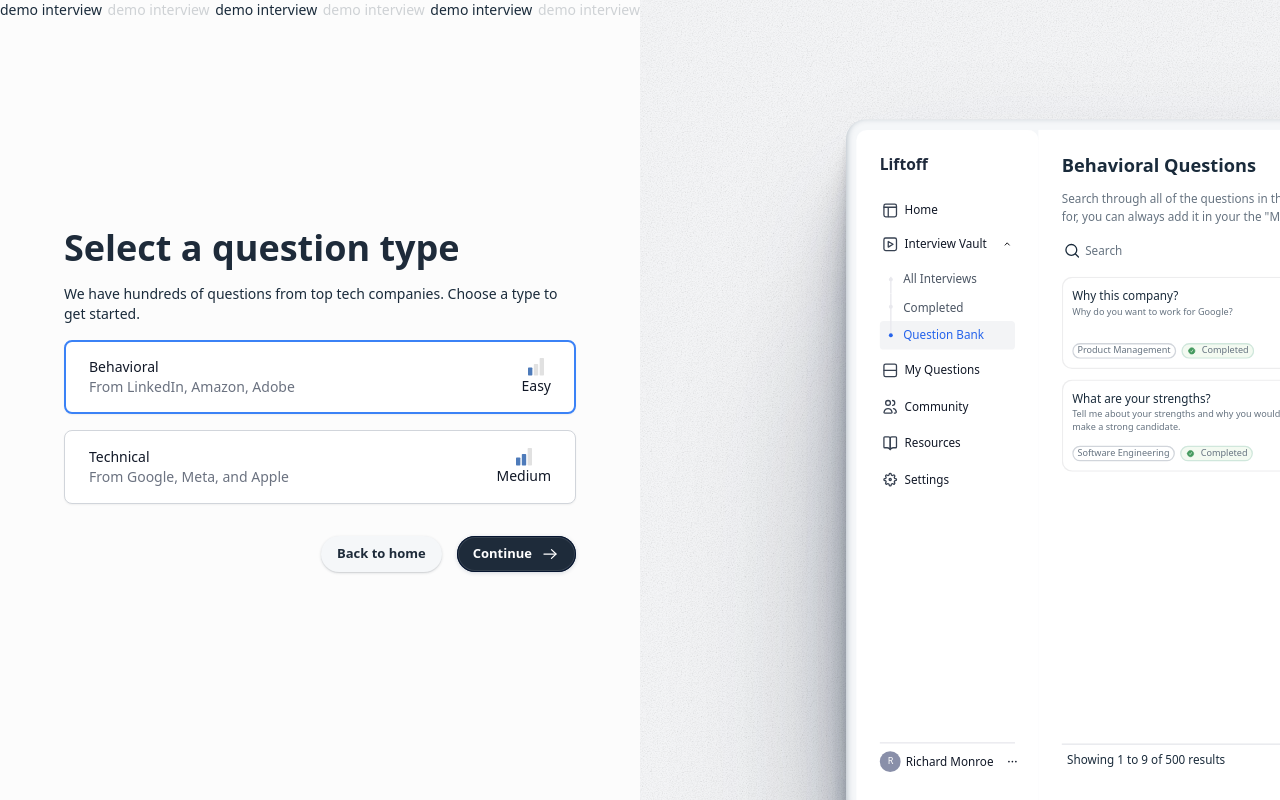
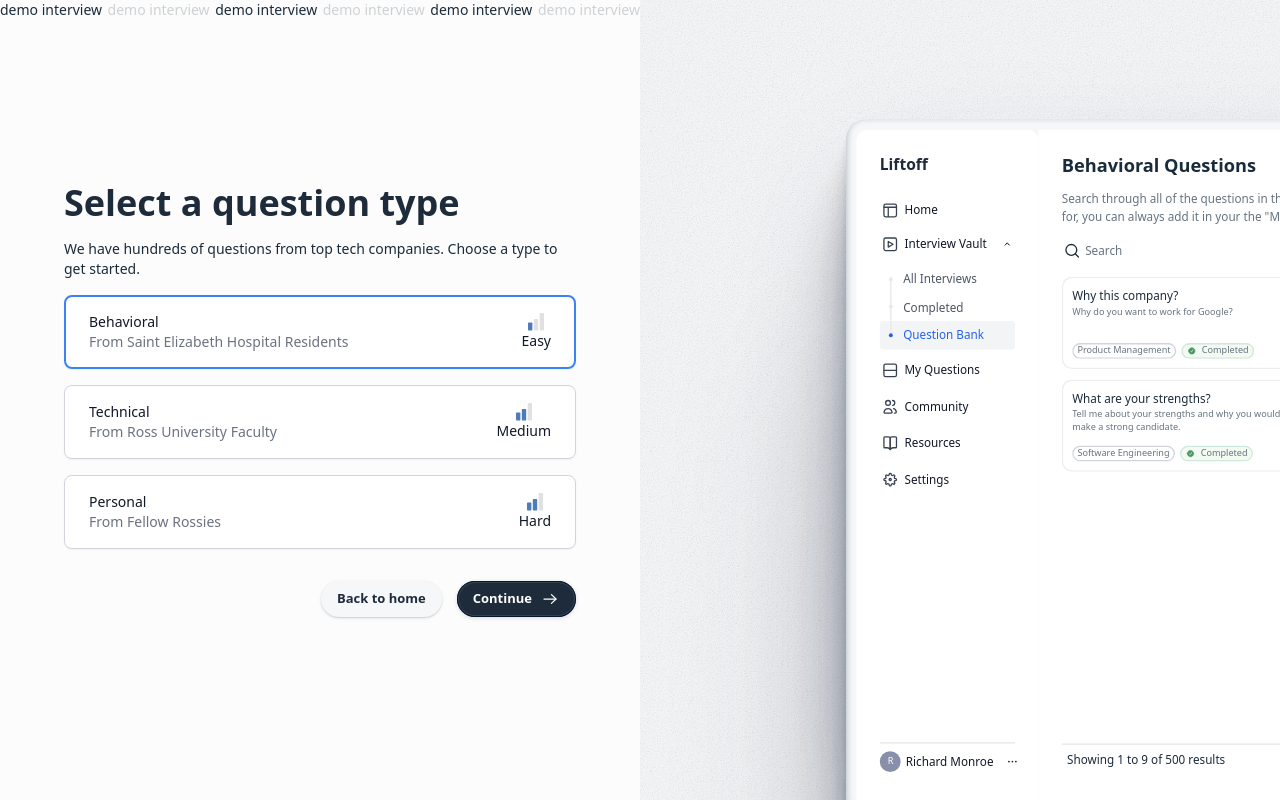
Before and after one commit to bizzybae/startwithyou, a Next.js app: page /demo in a window 1280 px wide. Built offline with nearby package versions, Linux system fonts and the light colour scheme; what @ffmpeg/ffmpeg would draw is missing.

Commit message:
Changed some verbiage to more accurately reflect the residency interview theme.

```diff
--- a/app/page.tsx
+++ b/app/page.tsx
@@ -59,7 +59,7 @@ export default function Home() {
             className="relative md:ml-[-10px] md:mb-[37px] font-extrabold text-[16vw] md:text-[130px] font-inter text-[#1E2B3A] leading-[0.9] tracking-[-2px] z-[100]"
           >
             Elevate your <br />
-            tech <span className="text-[#407BBF]">interviews</span>
+            residency <span className="text-[#407BBF]">interviews</span>
             <span className="font-inter text-[#407BBF]">.</span>
           </motion.h1>
           <motion.div
--- a/pages/demo.tsx
+++ b/pages/demo.tsx
@@ -10,34 +10,40 @@ const questions = [
   {
     id: 1,
     name: "Behavioral",
-    description: "From LinkedIn, Amazon, Adobe",
+    description: "From Saint Elizabeth Hospital Residents",
     difficulty: "Easy",
   },
   {
     id: 2,
     name: "Technical",
-    description: "From Google, Meta, and Apple",
+    description: "From Ross University Faculty",
     difficulty: "Medium",
   },
+  {
+    id: 3,
+    name: "Personal",
+    description: "From Fellow Rossies",
+    difficulty: "Hard",
+  }
 ];
 
 const interviewers = [
   {
     id: "John",
     name: "John",
-    description: "Software Engineering",
+    description: "Attending",
     level: "L3",
   },
   {
     id: "Richard",
     name: "Richard",
-    description: "Product Management",
+    description: "Resident",
     level: "L5",
   },
   {
     id: "Sarah",
     name: "Sarah",
-    description: "Other",
+    description: "Program Director",
     level: "L7",
   },
 ];
```
